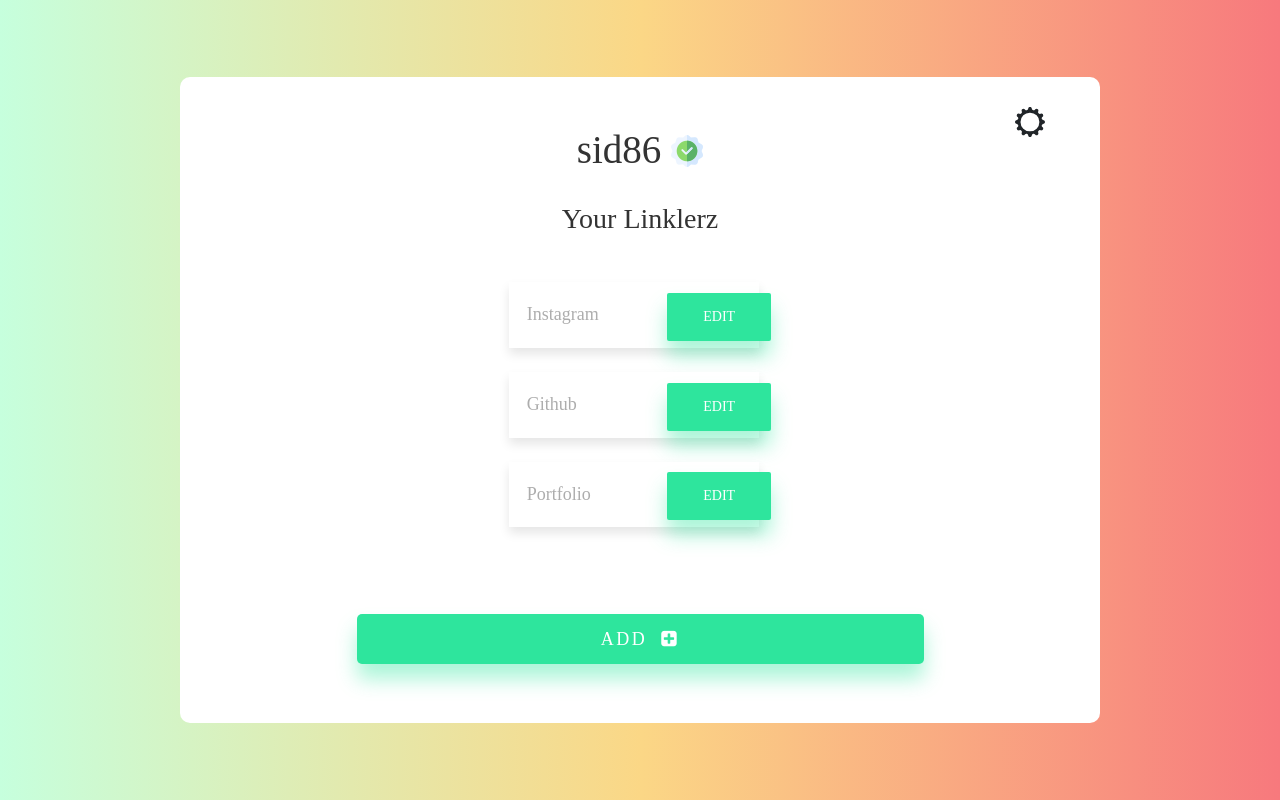
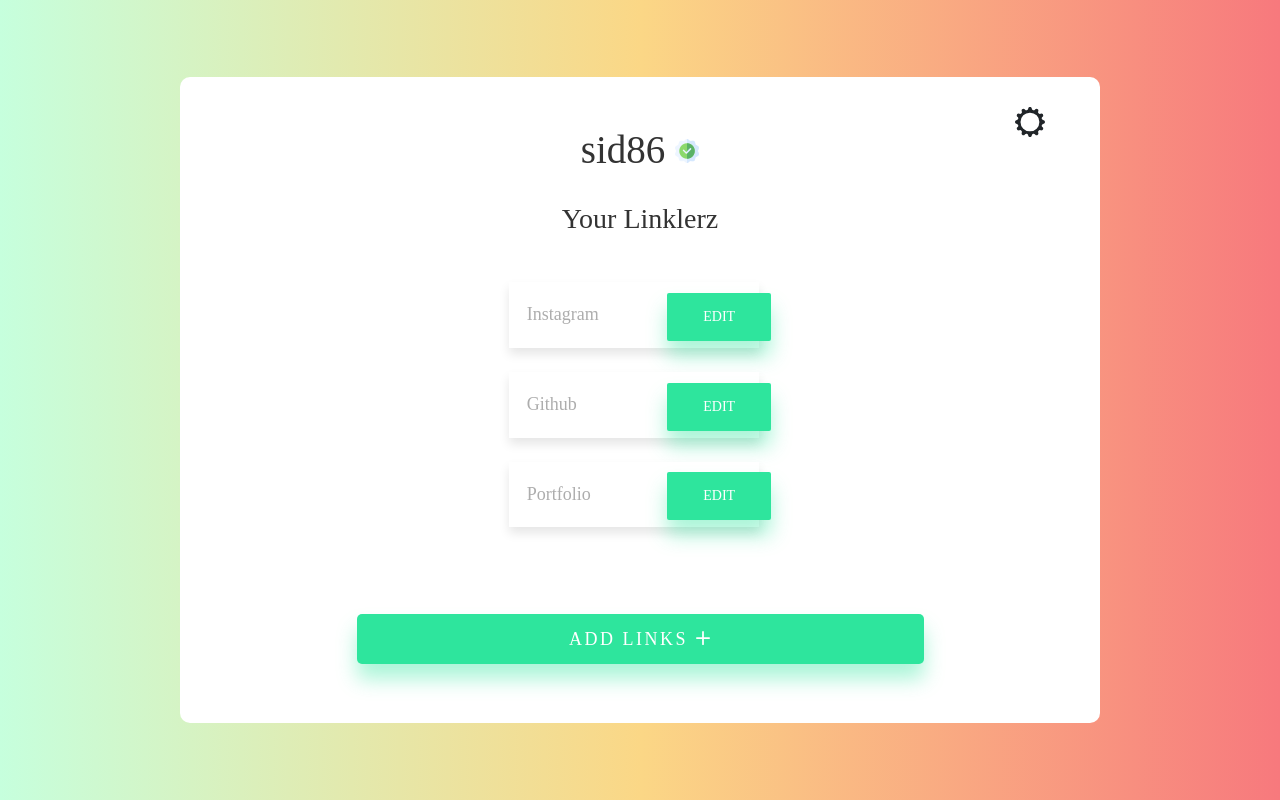
Before and after one commit to sid86-dev/Linklerz, a Flask app: page /home in a window 1280 px wide. Run offline with Flask 2, Linux system fonts and the light colour scheme; a user stored in the database is signed in; data comes from the database, SQL or seed files in the repository; some libraries are stand-ins or nearby versions; some web fonts are replaced.

Commit message:
home page

```diff
--- a/templates/home.html
+++ b/templates/home.html
@@ -36,8 +36,10 @@
                         <div class="container-contact100-form-btn " id="inner" style="margin-top: 0px;">
                             <button class="button "
                                 style="width: 70%;font-family: Montserrat-Black; font-size: large;border-radius: 5px">
-                                Add
-                                <i class="fa fa-plus-square m-l-7" aria-hidden="true"></i>
+                                Add Links
+                                <svg xmlns="http://www.w3.org/2000/svg" width="16" height="16" style="padding-top: 2px;" fill="currentColor" class="bi bi-plus-lg" viewBox="0 0 16 16">
+                                    <path d="M8 0a1 1 0 0 1 1 1v6h6a1 1 0 1 1 0 2H9v6a1 1 0 1 1-2 0V9H1a1 1 0 0 1 0-2h6V1a1 1 0 0 1 1-1z"/>
+                                  </svg>
                             </button>
                         </div>
 
--- a/templates/home_base.html
+++ b/templates/home_base.html
@@ -57,7 +57,7 @@
 
             <span class="contact100-form-title" style="padding: 30px;">
                 {{username}}
-                    <img src="/static/img/quality.png" style="padding-bottom: 5px;" alt="" data-bs-toggle="tooltip" data-bs-placement="top" title="Pro Badge">
+                    <img src="/static/img/pro.png" style="padding-bottom: 5px;" alt="" data-bs-toggle="tooltip" data-bs-placement="top" title="Pro Badge">
             </span>{% block content%} {% endblock %}
             <!--===============================================================================================-->
             <script src="/static/vendor_home/jquery/jquery-3.2.1.min.js"></script>
```
Also changed, not shown: static/img/pro.png (added), static/img/quality.png (deleted).
